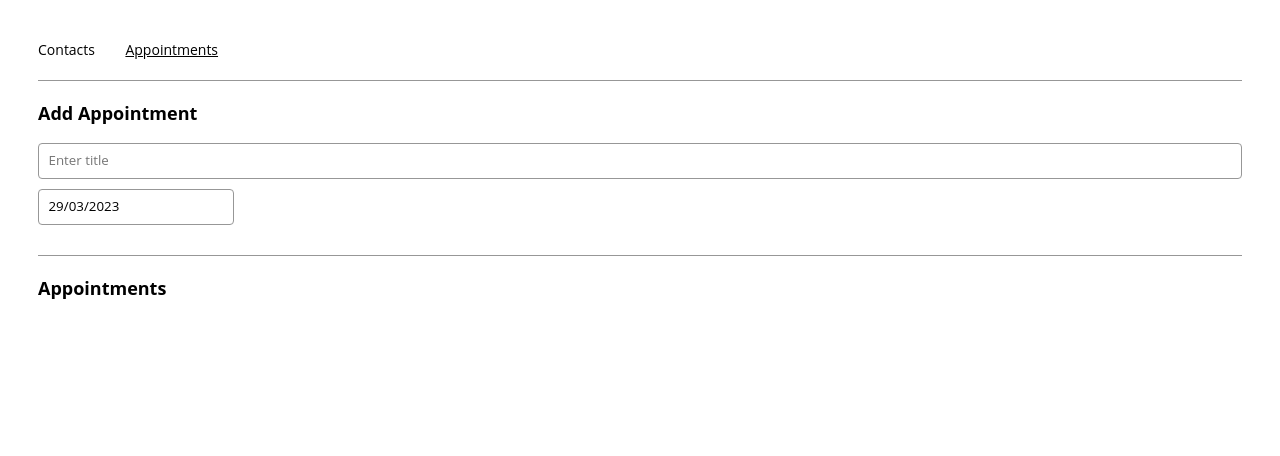
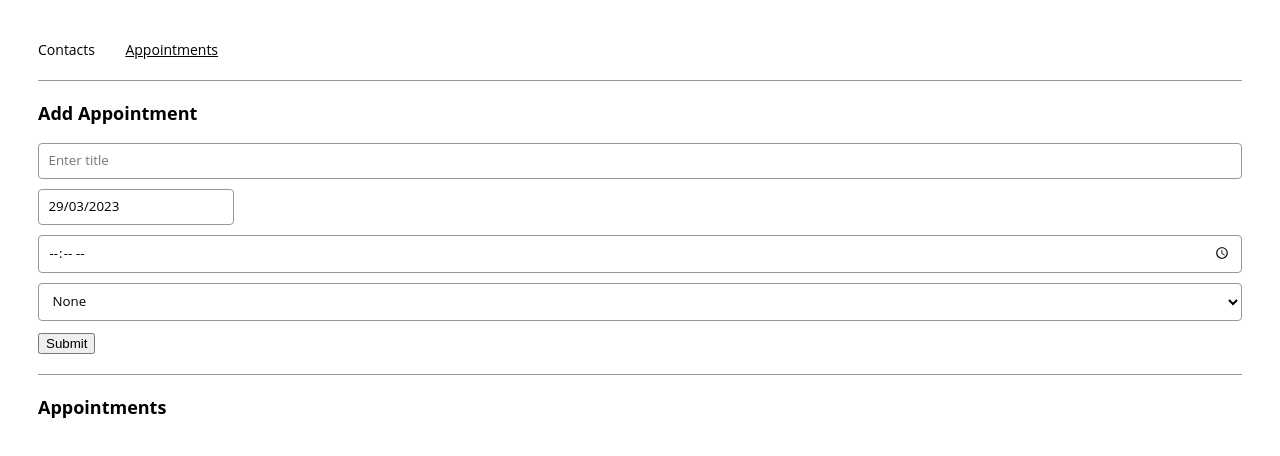
Before and after one commit to ratymatti/appointment-planner, a React (Create React App) app: page /appointments in a window 1280 px wide. Shown: the top 456 px of the page. Built offline with nearby package versions, Linux system fonts and the light colour scheme.

Commit message:
created contact picker component

```diff
--- a/package.json
+++ b/package.json
@@ -12,6 +12,7 @@
     "react-router": "^5.2.0",
     "react-router-dom": "^5.2.0",
     "react-scripts": "4.0.2",
+    "react-time-picker": "^5.2.0",
     "web-vitals": "^1.0.1"
   },
   "scripts": {
--- a/src/components/appointmentForm/AppointmentForm.js
+++ b/src/components/appointmentForm/AppointmentForm.js
@@ -4,20 +4,14 @@ import ReactDatePicker from "react-datepicker";
 import "react-datepicker/dist/react-datepicker.css";
 
 export const AppointmentForm = (props) => {
-  /*
-  const getTodayString = () => {
-    const [month, day, year] = new Date()
-      .toLocaleDateString("en-US")
-      .split("/");
-    return `${year}-${month.padStart(2, "0")}-${day.padStart(2, "0")}`;
-  };
-  */
 
   const handleChange = ({ target }) => {
     const { value } = target;
 
     if (target.id === 'title') {
       props.setCurrentTitle(value);
+    } else if (target.id === 'time') {
+      props.setCurrentTime(value);
     }
   }
 
@@ -25,7 +19,11 @@ export const AppointmentForm = (props) => {
     <form onSubmit={props.handleSubmit}>
       <input type="text" id="title" placeholder="Enter title" value={props.currentTitle} onChange={handleChange} />
       <ReactDatePicker selected={props.currentDate} minDate={new Date()} dateFormat="dd/MM/yyyy" value={props.currentDate} onChange={(date) => props.setCurrentDate(date)} />
-      {/* <ContactPicker /> */}
+      <input value={props.currentTime} type="time" id="time" onChange={handleChange} />
+      <ContactPicker
+        contacts={props.contacts}
+        setCurrentContact={props.setCurrentContact} />
+      <button type='submit'>Submit</button>
     </form>
   );
 };
--- a/src/components/contactPicker/ContactPicker.js
+++ b/src/components/contactPicker/ContactPicker.js
@@ -1,7 +1,12 @@
 import React from "react";
 
-export const ContactPicker = () => {
+export const ContactPicker = (props) => {
   return (
-    ContactPicker
+    <select onChange={props.setCurrentContact}>
+      <option>None</option>
+      {props.contacts ? props.contacts.map(contact => {
+        return <option>{contact.name}</option>;
+      }) : null}
+    </select>
   );
 };
--- a/src/containers/appointmentsPage/AppointmentsPage.js
+++ b/src/containers/appointmentsPage/AppointmentsPage.js
@@ -31,7 +31,8 @@ export const AppointmentsPage = (props) => {
           setCurrentContact={setCurrentContact}
           setCurrentDate={setCurrentDate}
           setCurrentTime={setCurrentTime}
-          handleSubmit={handleSubmit} />
+          handleSubmit={handleSubmit}
+          contacts={props.contacts} />
       </section>
       <hr />
       <section>
```
Also changed, not shown: 2 other files (tests, documents, lock files or other folders).
